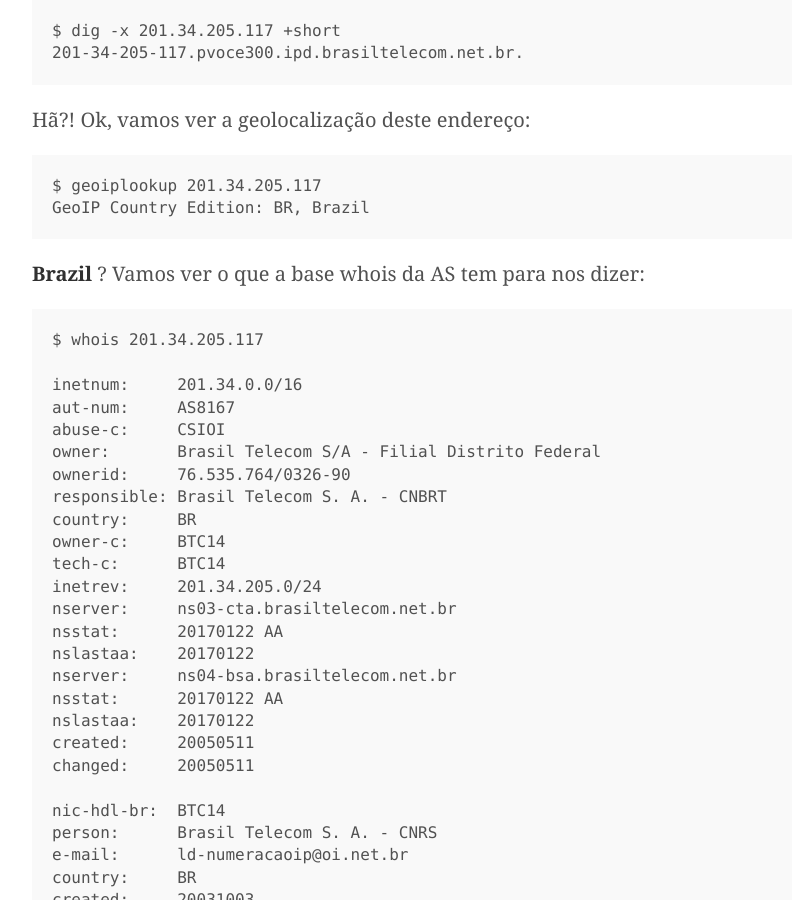
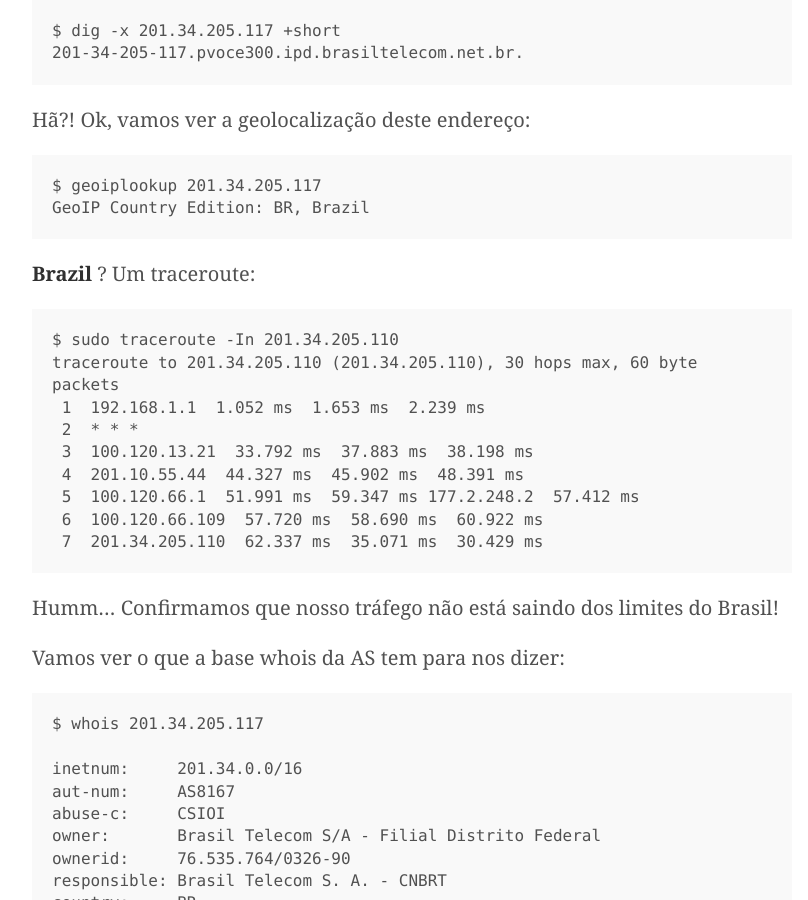
Before and after one commit to Kingm0b/jekyll-minimal-theme, a Jekyll site: the page built from _posts/2017-01-10-dns-hijacking-isp.md, in a window 1280 px wide and 900 px high, scrolled down 1006 px. Shown: the whole window, without its empty margins (228-1036 px from the left). Built offline with Jekyll 4.4.1, drawn with Linux system fonts in a browser that asks for light colours; some of the changed text lies outside the part shown.

Commit message:
Update 2017-01-10-dns-hijacking-isp.md

````diff
--- a/_posts/2017-01-10-dns-hijacking-isp.md
+++ b/_posts/2017-01-10-dns-hijacking-isp.md
@@ -45,7 +45,23 @@
 GeoIP Country Edition: BR, Brazil
 ```
 
-**Brazil** ? Vamos ver o que a base whois da AS tem para nos dizer:
+**Brazil** ? Um traceroute:
+
+```
+$ sudo traceroute -In 201.34.205.110
+traceroute to 201.34.205.110 (201.34.205.110), 30 hops max, 60 byte packets
+ 1  192.168.1.1  1.052 ms  1.653 ms  2.239 ms
+ 2  * * *
+ 3  100.120.13.21  33.792 ms  37.883 ms  38.198 ms
+ 4  201.10.55.44  44.327 ms  45.902 ms  48.391 ms
+ 5  100.120.66.1  51.991 ms  59.347 ms 177.2.248.2  57.412 ms
+ 6  100.120.66.109  57.720 ms  58.690 ms  60.922 ms
+ 7  201.34.205.110  62.337 ms  35.071 ms  30.429 ms
+```
+
+Humm... Confirmamos que nosso tráfego não está saindo dos limites do Brasil!
+
+Vamos ver o que a base whois da AS tem para nos dizer:
 
 ```
 $ whois 201.34.205.117
@@ -108,11 +124,7 @@
 201.34.205.121
 ```
 
-OS MESMOS ENDEREÇOS !!!
-
-SERÁ QUE ESTAMOS SOFRENDO ATAQUES DE **HIJACKING DNS** PELOS NOSSOS PRÓPRIOS PROVEDORES ?
-
-Seria um acordo entre os provedores e o Governo Federal para nos espionarem?
+OS MESMOS ENDEREÇOS !!! SERÁ QUE ESTAMOS SOFRENDO ATAQUES DE HIJACKING DNS PELOS NOSSOS PRÓPRIOS PROVEDORES ? Seria um acordo entre os provedores e o Governo Federal para nos espionarem?
 
 Bem, durante um tempo esta foi a minha desconfiança.
 
````
